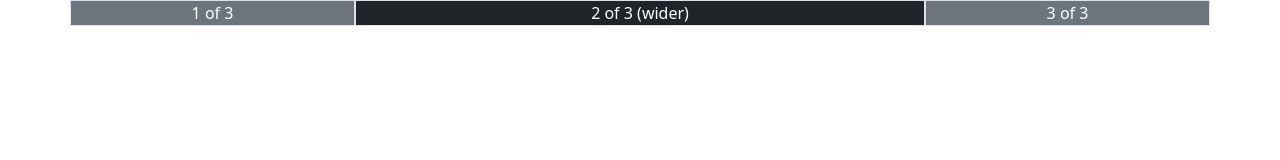
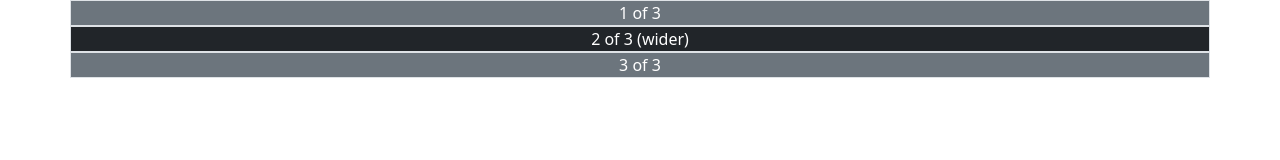
Before and after one commit to chelms21/clicker-project, a plain HTML site: page index.html in a window 1280 px wide. Drawn offline with nearby package versions, Linux system fonts and the light colour scheme.

Commit message:
Update index.html

```diff
--- a/index.html
+++ b/index.html
@@ -9,13 +9,13 @@
   <body>
     <div class="container text-center h-100 w-100">
       <div class="row">
-        <div class="col text-bg-secondary border">
+        <div class="col text-bg-secondary border h-100 w-100">
           1 of 3
         </div>
-        <div class="col-6 text-bg-dark border">
+        <div class="col-6 text-bg-dark border h-100 w-100">
           2 of 3 (wider)
         </div>
-        <div class="col text-bg-secondary border">
+        <div class="col text-bg-secondary border h-100 w-100">
           3 of 3
         </div>
       </div>
```
